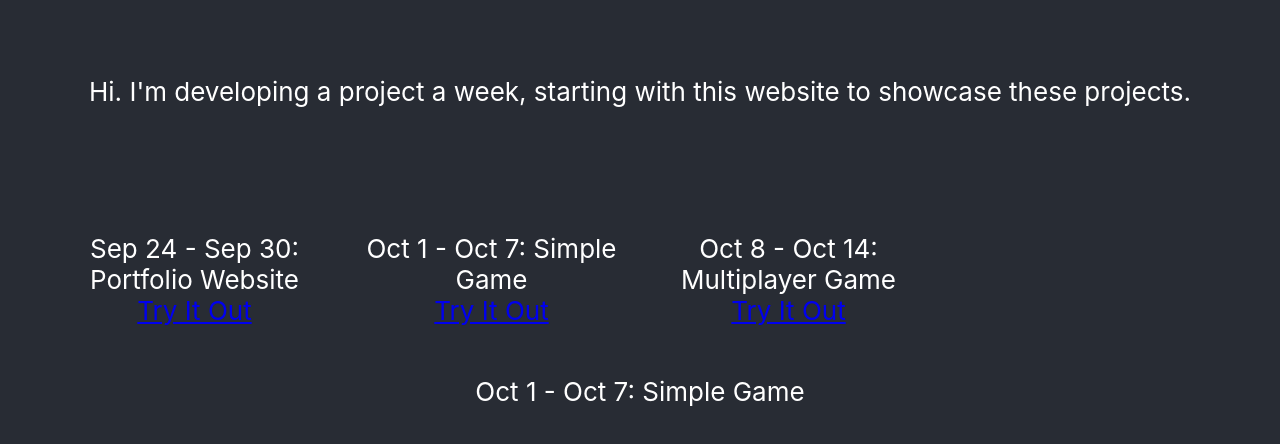
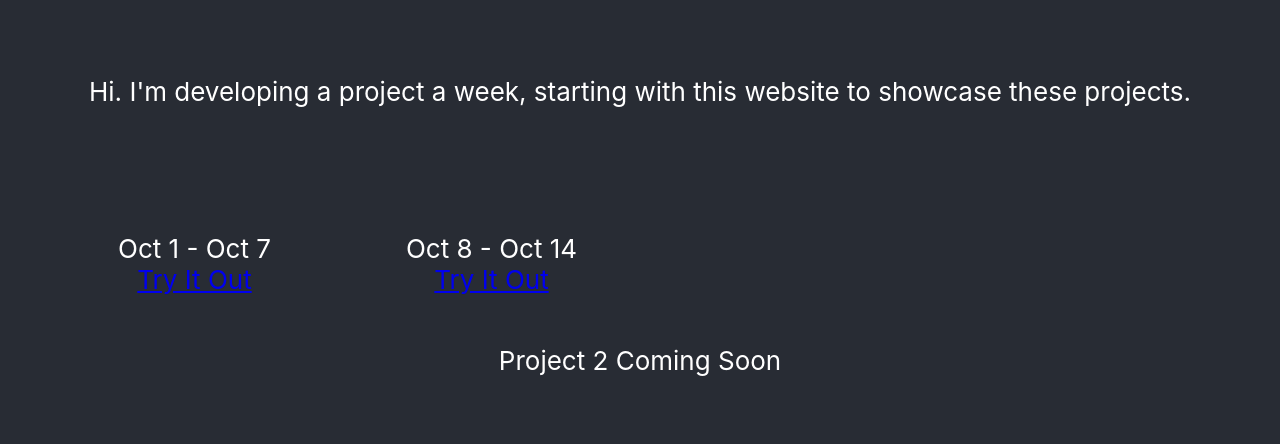
Before and after one commit to matthewjwein/HomePage, a React (Create React App) app: page /project/2 in a window 1280 px wide. Shown: the top 444 px of the page. Built offline with nearby package versions, Linux system fonts and the light colour scheme.

Commit message:
Fix routing to handle page reloads

```diff
--- a/src/App.tsx
+++ b/src/App.tsx
@@ -1,20 +1,19 @@
 import './App.css';
 import React from 'react'
-import ProjectList from './components/ProjectList'
-import Project from './components/Project'
+import ProjectList from './components/ProjectList';
 import { Routes, Route } from "react-router-dom";
+import Project1 from './components/projects/1/app';
+import Project2 from './components/projects/2/app';
 
 const projects = [
   {
-    title: 'Sep 24 - Sep 30: Portfolio Website',
+    id: 1,
+    title: 'Oct 1 - Oct 7',
     tags: ['React'],
   },
   {
-    title: 'Oct 1 - Oct 7: Simple Game',
-    tags: ['React'],
-  },
-  {
-    title: 'Oct 8 - Oct 14: Multiplayer Game',
+    id: 2,
+    title: 'Oct 8 - Oct 14',
     tags: ['React'],
   },
 ];
@@ -29,10 +28,8 @@ function App(): JSX.Element {
         <ProjectList projects={projects} />
       </header>
       <Routes>
-        <Route path="/" element={<div>Click on a project to try it out</div>} />
-        {projects.map((project, index) => (
-          <Route path={`/project/${index + 1}`} element={<Project title={project.title} tags={project.tags} />} />
-        ))}
+        <Route path="/project/1" element={<Project1 />} />
+        <Route path="/project/2" element={<Project2 />} />
       </Routes>
     </div>
   );
--- a/src/components/Project.tsx
+++ /dev/null
@@ -1,19 +0,0 @@
-import React from 'react';
-import Card from 'react-bootstrap/Card';
-
-interface ProjectProps {
-    title: string;
-    tags: string[];
-}
-
-const Project: React.FC<ProjectProps> = ({ title, tags }) => {
-    return (
-        <Card className="Project1">
-            <Card.Body>
-                <Card.Title>{title}</Card.Title>
-            </Card.Body>
-        </Card>
-    );
-};
-
-export default Project;
--- a/src/components/ProjectList.tsx
+++ b/src/components/ProjectList.tsx
@@ -2,14 +2,14 @@ import React from 'react';
 import ProjectCard from './ProjectCard';
 
 interface ProjectListProps {
-    projects: { title: string, tags: string[] }[];
+    projects: { id: number, title: string, tags: string[] }[];
 }
 
 const ProjectList: React.FC<ProjectListProps> = ({ projects }) => {
     return (
         <div className="ProjectList">
             {projects.map((project, index) => (
-                <ProjectCard key={index} id={index + 1} title={project.title} tags={project.tags} />
+                <ProjectCard key={index} id={project.id} title={project.title} tags={project.tags} />
             ))}
         </div>
     );
--- /dev/null
+++ b/src/components/projects/1/app.tsx
@@ -0,0 +1,14 @@
+import React from 'react';
+import Card from 'react-bootstrap/Card';
+
+const Project1: React.FC = () => {
+    return (
+        <Card className="Project">
+            <Card.Body>
+                <Card.Title>Project 1 Coming Soon</Card.Title>
+            </Card.Body>
+        </Card>
+    );
+};
+
+export default Project1;
--- /dev/null
+++ b/src/components/projects/2/app.tsx
@@ -0,0 +1,14 @@
+import React from 'react';
+import Card from 'react-bootstrap/Card';
+
+const Project2: React.FC = () => {
+    return (
+        <Card className="Project">
+            <Card.Body>
+                <Card.Title>Project 2 Coming Soon</Card.Title>
+            </Card.Body>
+        </Card>
+    );
+};
+
+export default Project2;
```
